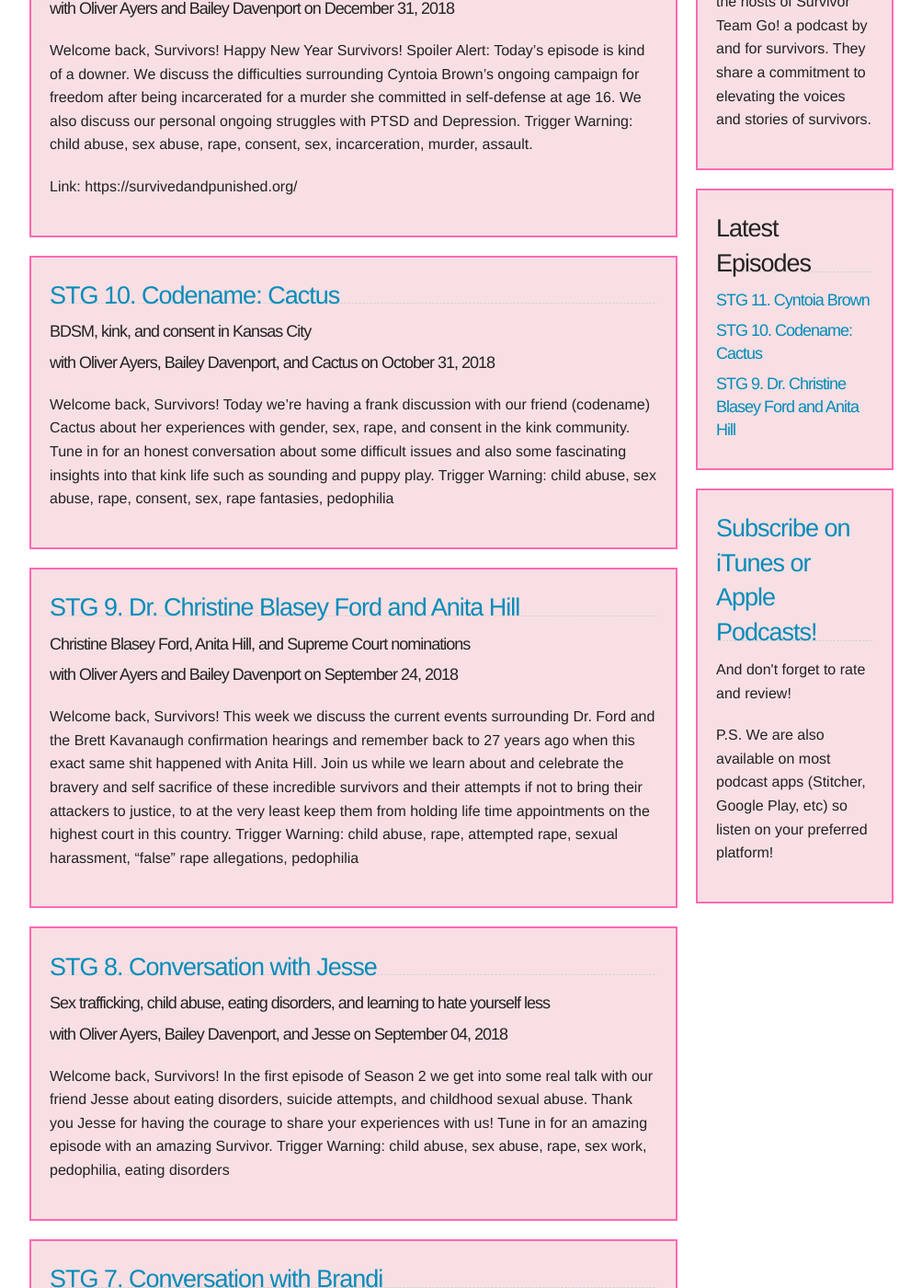
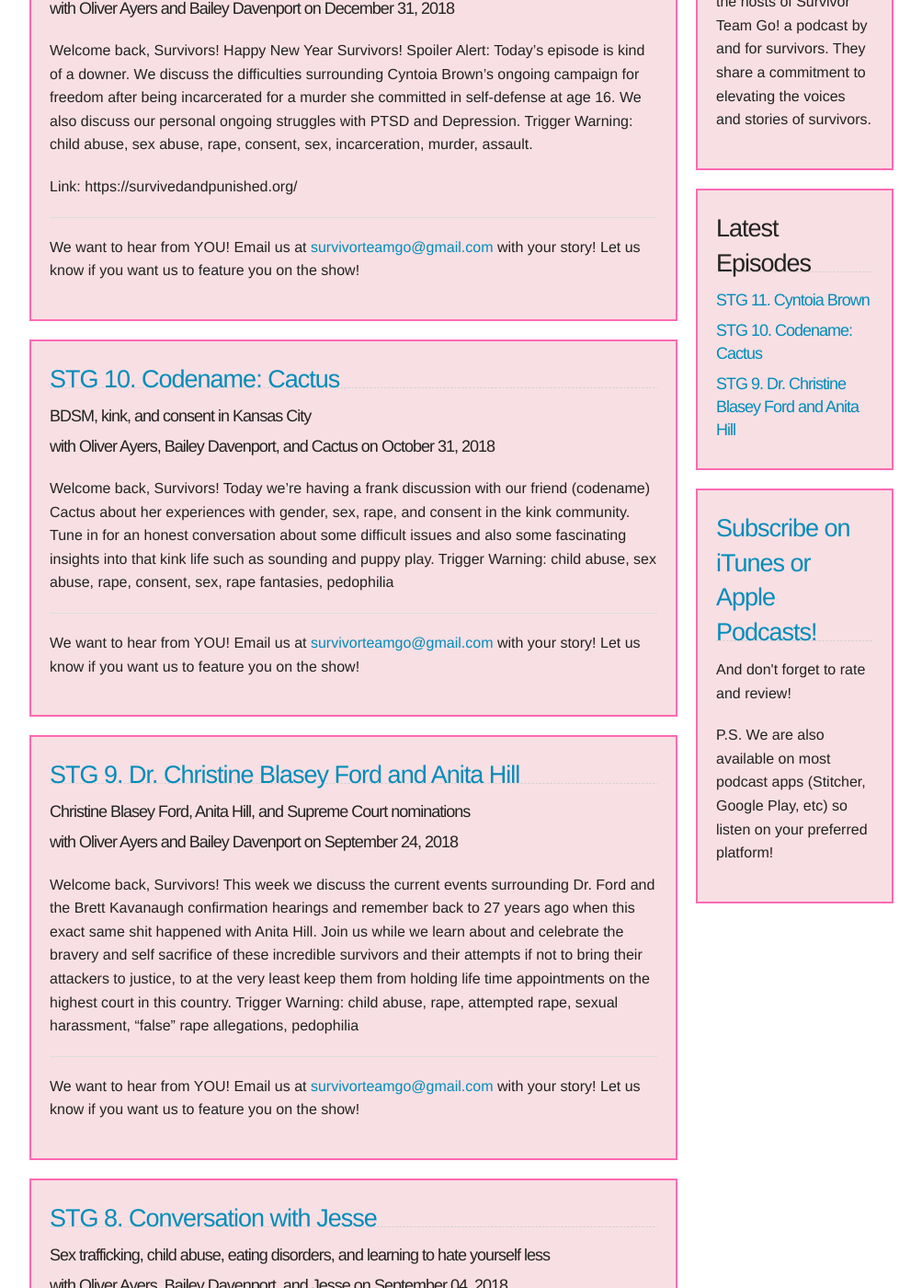
Before and after one commit to survivorteamgo/survivorteamgo.github.io, a Jekyll site: the page built from episode-blog.html, in a window 1280 px wide and 1400 px high, scrolled down 683 px. Shown: the whole window at 92% size, without its empty margins (138-1141 px from the left). Built offline with Jekyll 4.4.1, drawn with Linux system fonts in a browser that asks for light colours; the repository's description, which GitHub fills in, is left out; some of the changed text lies outside the part shown.

Commit message:
added email to ep blog page

```diff
--- a/episode-blog.html
+++ b/episode-blog.html
@@ -44,6 +44,8 @@ description: a list of episodes laid out like a blog
                 </h5>
                 <!-- if i had an image it would go here -->
                 <p>{{ ep.content }}</p>
+                <hr />
+                <p>We want to hear from YOU! Email us at <a href="mailto:{{ site.podcast_email }}">{{ site.podcast_email }}</a> with your story! Let us know if you want us to feature you on the show!</p>
             </div>
         {% endfor %}
     </div>
```
